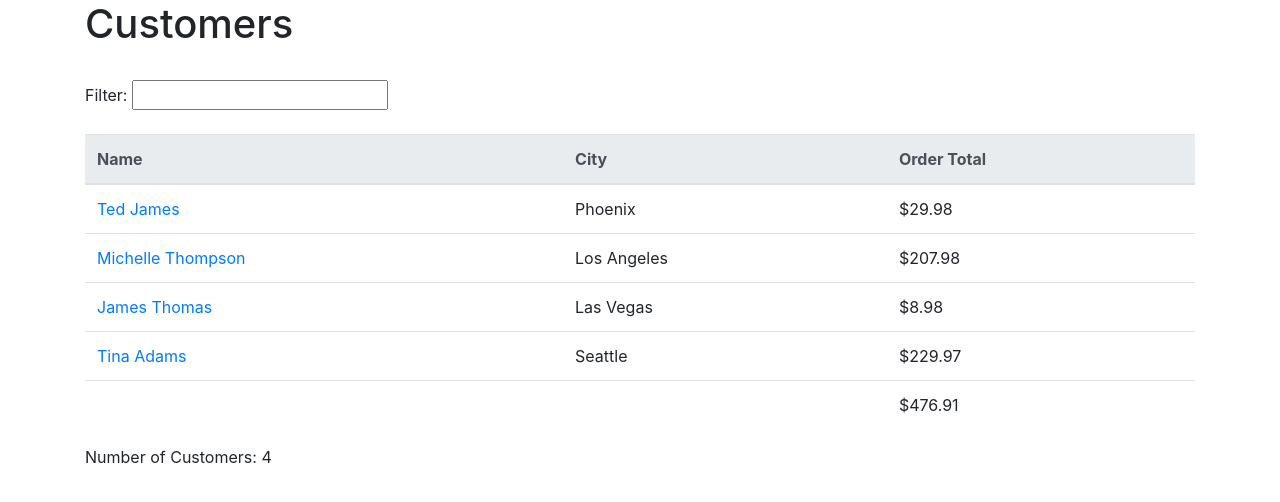
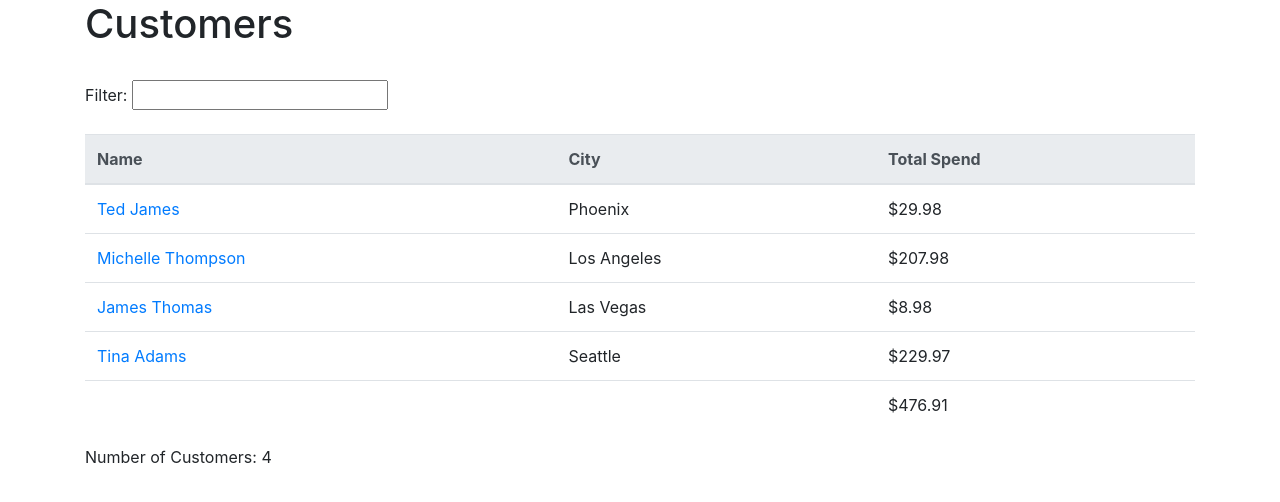
Before and after one commit to SimonFlohr/customer-order-table-angular, an Angular app: page /customers in a window 1280 px wide. Shown: the top 502 px of the page. Built offline with nearby package versions, Linux system fonts and the light colour scheme.

Commit message:
Change table header in 'customer-list' component template

```diff
--- a/src/app/customers/customers-list/customers-list.component.html
+++ b/src/app/customers/customers-list/customers-list.component.html
@@ -6,7 +6,7 @@
         <tr>
             <th (click)="sort('name')">Name</th>
             <th (click)="sort('city')">City</th>
-            <th (click)="sort('orderTotal')">Order Total</th>
+            <th (click)="sort('orderTotal')">Total Spend</th>
         </tr>
     </thead>
     <tbody>
```
